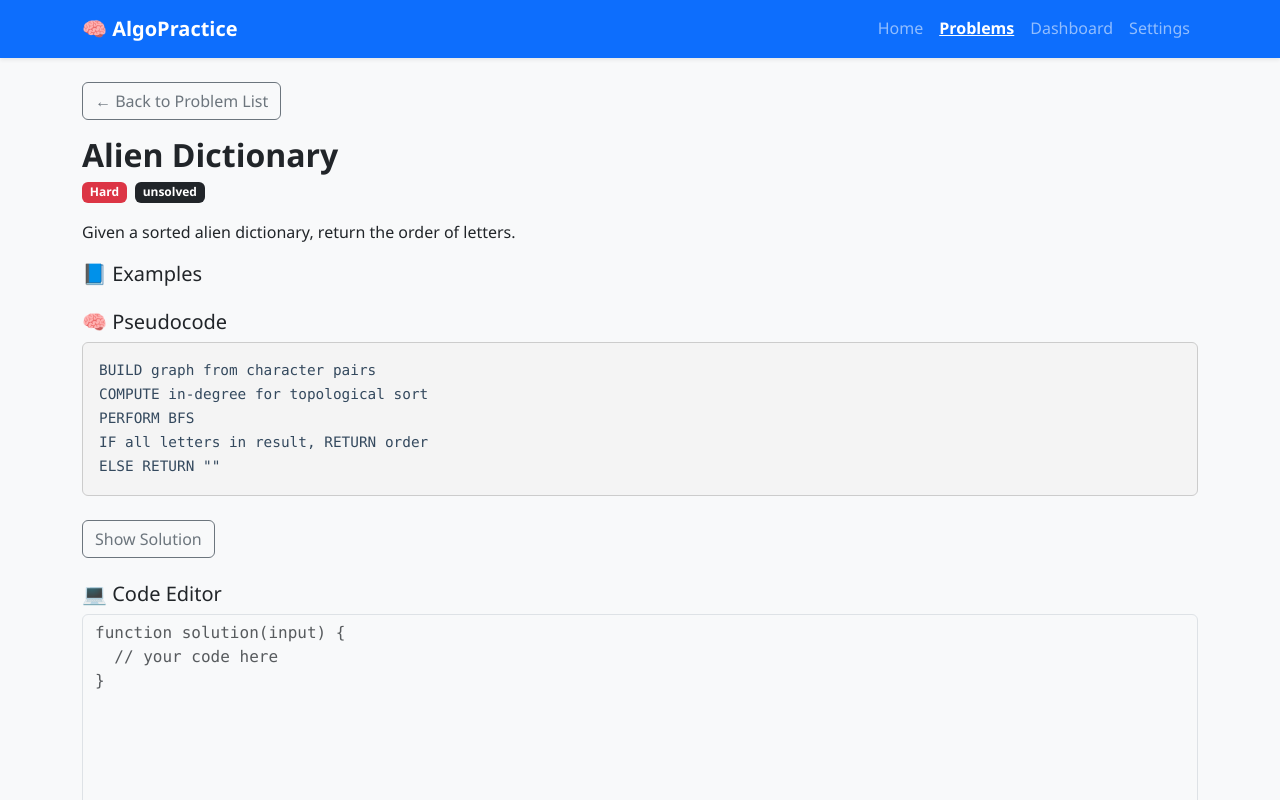
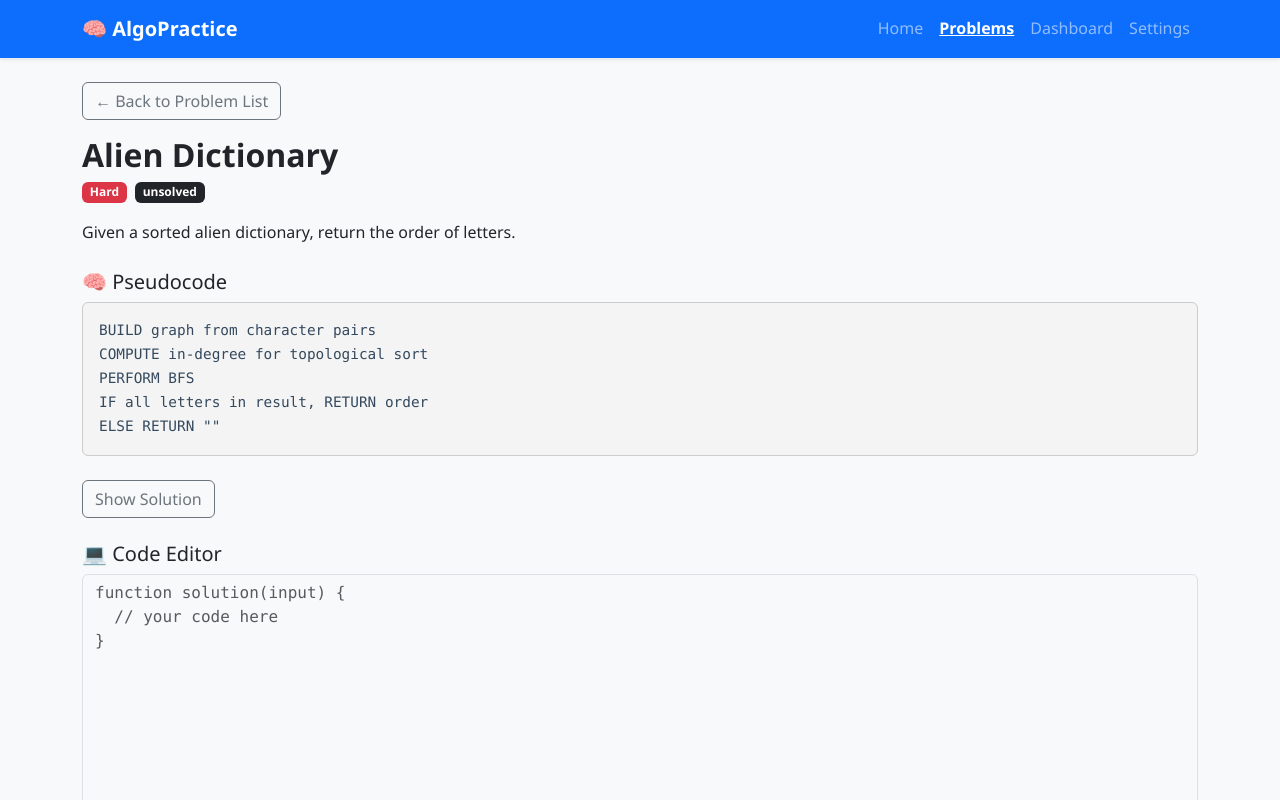
Before and after one commit to markneilcordero/algorithm-practice-app, a React (Vite) app: page /practice/alien-dictionary in a window 1280 px wide. Shown: the top 800 px of the page. Built offline with nearby package versions, Linux system fonts and the light colour scheme.

Commit message:
Update ProblemDetailPage.jsx

```diff
--- a/src/pages/ProblemDetailPage.jsx
+++ b/src/pages/ProblemDetailPage.jsx
@@ -1,4 +1,3 @@
-// src/pages/ProblemDetailPage.jsx
 import React, { useEffect, useState } from 'react';
 import { useParams, useNavigate } from 'react-router-dom';
 import Navbar from '../components/Navbar';
@@ -37,10 +36,10 @@ const ProblemDetailPage = () => {
     if (saved) setCode(saved);
   }, [problemId, navigate]);
 
-  const handleSubmit = () => {
+  const handleSubmit = async () => {
     if (!problem) return;
 
-    const result = runTests(code, problem.testCases);
+    const result = await runTests(code, problem.testCases, problem); // ✅ await for async tests
     setTestResults(result);
 
     if (result.every(r => r.pass)) {
@@ -66,7 +65,7 @@ const ProblemDetailPage = () => {
 
         <p>{problem.description}</p>
 
-        {problem.examples && (
+        {problem.examples && problem.examples.length > 0 && (
           <>
             <h5>📘 Examples</h5>
             {problem.examples.map((ex, idx) => (
@@ -74,6 +73,7 @@ const ProblemDetailPage = () => {
             ))}
           </>
         )}
+
         {problem.pseudocode && (
           <div className="mt-4">
             <h5>🧠 Pseudocode</h5>
@@ -90,7 +90,6 @@ const ProblemDetailPage = () => {
           </div>
         )}
 
-        {/* 🔍 Show Solution Block (moved up) */}
         {problem.solution && (
           <div className="mt-4">
             <button
@@ -111,7 +110,6 @@ const ProblemDetailPage = () => {
               }}>
                 <code>{problem.solution.trim()}</code>
               </pre>
-
             )}
           </div>
         )}
```
Lines whose indentation alone changed are shown as unchanged.
